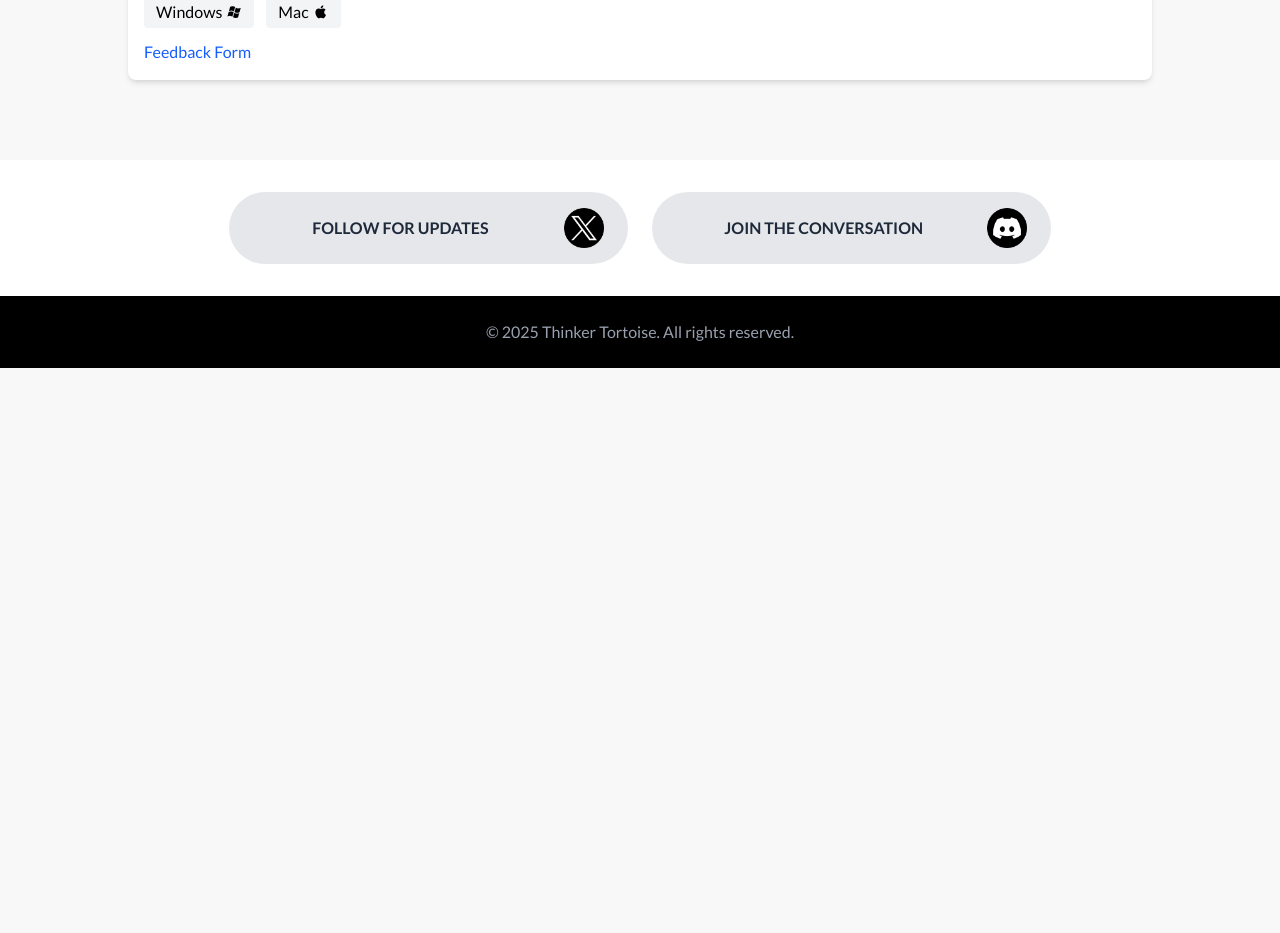
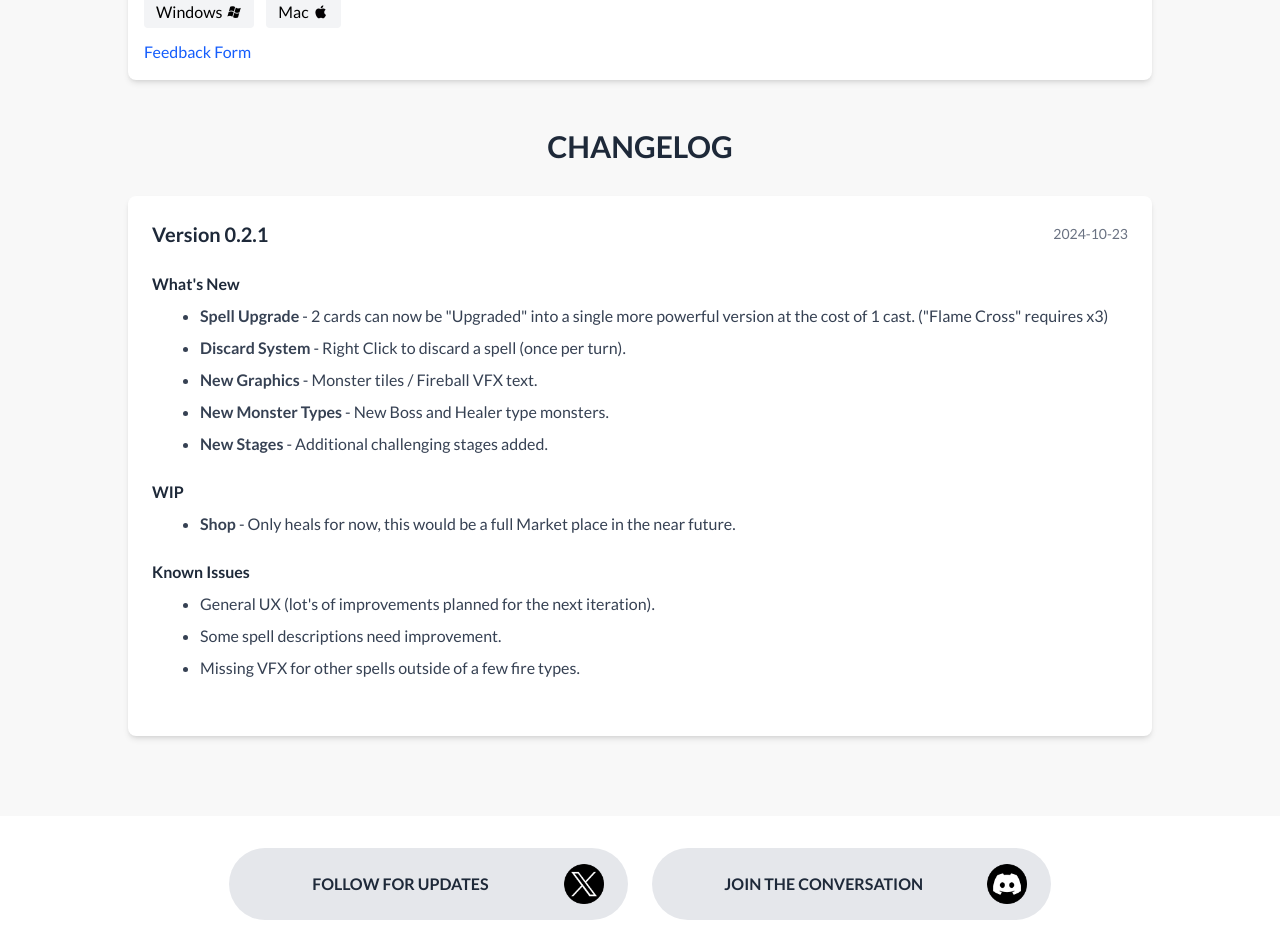
Before and after one commit to Thinker-Tortoise/thinker-tortoise-web, a Next.js app: page / in a window 1280 px wide. Shown: the part 1320-2253 px from the top of the page. Before the commit the page ends 1688 px from the top, so only its background shows below. Built offline with nearby package versions, Linux system fonts and the light colour scheme.

Commit message:
new build added changelog section

```diff
--- a/src/app/page.tsx
+++ b/src/app/page.tsx
@@ -3,6 +3,7 @@ import Link from "next/link";
 import Header from "@/components/Header";
 import Game from "@/components/Game";
 import Footer from "@/components/Footer";
+import Changelog from "@/components/Changelog";
 
 /**
  * Home Component
@@ -55,11 +56,16 @@ export default function Home() {
                         <Game
                             title="Spells VS Monsters"
                             imageUrl={`${process.env.NEXT_PUBLIC_URL}/images/games_banner_pvz.png`}
-                            windowsDownloadUrl="https://drive.google.com/file/d/1rFJnDH2-oOoZN9Hc6jelpffL7qQQ-1sJ/view?usp=sharing"
-                            macDownloadUrl="https://drive.google.com/file/d/131xepW2XYw-RpJGS1dnI5yRlQROrkyUR/view?usp=sharing"
+                            windowsDownloadUrl="https://drive.google.com/file/d/11wnvVfWiMVIC08H4vG1eOHlpf12_jTWa/view?usp=sharing"
+                            macDownloadUrl="https://drive.google.com/file/d/1ZEpNAn7URO37mzaysTLDuG6Lg7fHTlaP/view?usp=sharing"
                             feedbackUrl="https://thinker-tortoise.github.io/form-redirect/"
                         />
                     </div>
+                </section>
+
+                {/* Changelog Section */}
+                <section className="my-12 max-w-5xl mx-auto mt-10" id="changelog">
+                    <Changelog />
                 </section>
             </main>
 
--- /dev/null
+++ b/src/components/Changelog.tsx
@@ -0,0 +1,70 @@
+import React from 'react';
+
+const changelogData = {
+  version: '0.2.1',
+  date: '2024-10-23',
+  sections: [
+    {
+      header: "What's New",
+      content: [
+        '**Spell Upgrade** - 2 cards can now be "Upgraded" into a single more powerful version at the cost of 1 cast. ("Flame Cross" requires x3)',
+        '**Discard System** - Right Click to discard a spell (once per turn).',
+        '**New Graphics** - Monster tiles / Fireball VFX text.',
+        '**New Monster Types** - New Boss and Healer type monsters.',
+        '**New Stages** - Additional challenging stages added.'
+      ],
+    },
+    {
+      header: 'WIP',
+      content: [
+        '**Shop** - Only heals for now, this would be a full Market place in the near future.'
+      ],
+    },
+    {
+      header: 'Known Issues',
+      content: [
+        'General UX (lot\'s of improvements planned for the next iteration).',
+        'Some spell descriptions need improvement.',
+        'Missing VFX for other spells outside of a few fire types.'
+      ],
+    }
+  ]
+};
+
+export default function Changelog() {
+  return (
+    <>
+      <h2 className="text-3xl font-bold text-center mb-8 text-gray-800">
+        CHANGELOG
+      </h2>
+      <div className="bg-white p-6 rounded-lg shadow-md">
+        <div className="mb-8">
+          <div className="flex justify-between items-center mb-6">
+            <h3 className="text-xl font-bold text-gray-800">Version {changelogData.version}</h3>
+            <span className="text-sm text-gray-500">{changelogData.date}</span>
+          </div>
+
+          {changelogData.sections.map((section, sectionIndex) => (
+            <div key={sectionIndex} className="mb-6 last:mb-0">
+              <h4 className="text-base font-semibold mb-2 text-gray-800">
+                {section.header}
+              </h4>
+              <div className="ml-4 border-gray-200 pl-4">
+                <ul className="list-disc pl-4 space-y-2 text-gray-700">
+                  {section.content.map((item, itemIndex) => (
+                    <li
+                      key={`${sectionIndex}-${itemIndex}`}
+                      dangerouslySetInnerHTML={{
+                        __html: item.replace(/\*\*(.*?)\*\*/g, '<strong>$1</strong>')
+                      }}
+                    />
+                  ))}
+                </ul>
+              </div>
+            </div>
+          ))}
+        </div>
+      </div>
+    </>
+  );
+}
```
